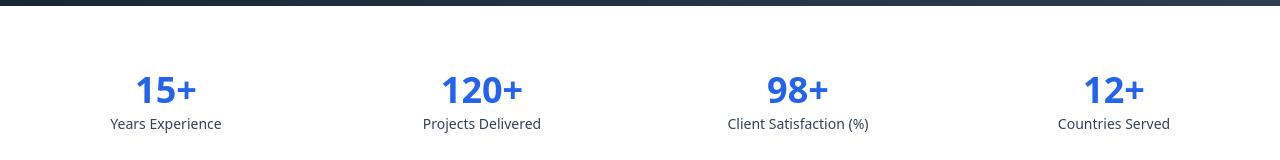
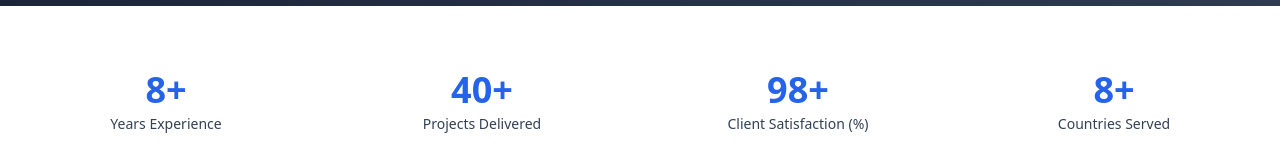
Before and after one commit to neiljohnson1306/liberty, a React (Vite) app: page /#/ in a window 1280 px wide. Shown: the part 535-695 px from the top of the page. Built offline with nearby package versions, Linux system fonts and the light colour scheme.

Commit message:
Update Home.jsx

```diff
--- a/src/pages/Home.jsx
+++ b/src/pages/Home.jsx
@@ -22,10 +22,10 @@ export default function Home() {
       {/* Metrics Section */}
     <section className="max-w-7xl mx-auto px-6 py-16">
       <div className="grid grid-cols-2 md:grid-cols-4 gap-8">
-        <Counter value={15} label="Years Experience" />
-        <Counter value={120} label="Projects Delivered" />
+        <Counter value={8} label="Years Experience" />
+        <Counter value={40} label="Projects Delivered" />
         <Counter value={98} label="Client Satisfaction (%)" />
-        <Counter value={12} label="Countries Served" />
+        <Counter value={8} label="Countries Served" />
       </div>
     </section>
 
```
